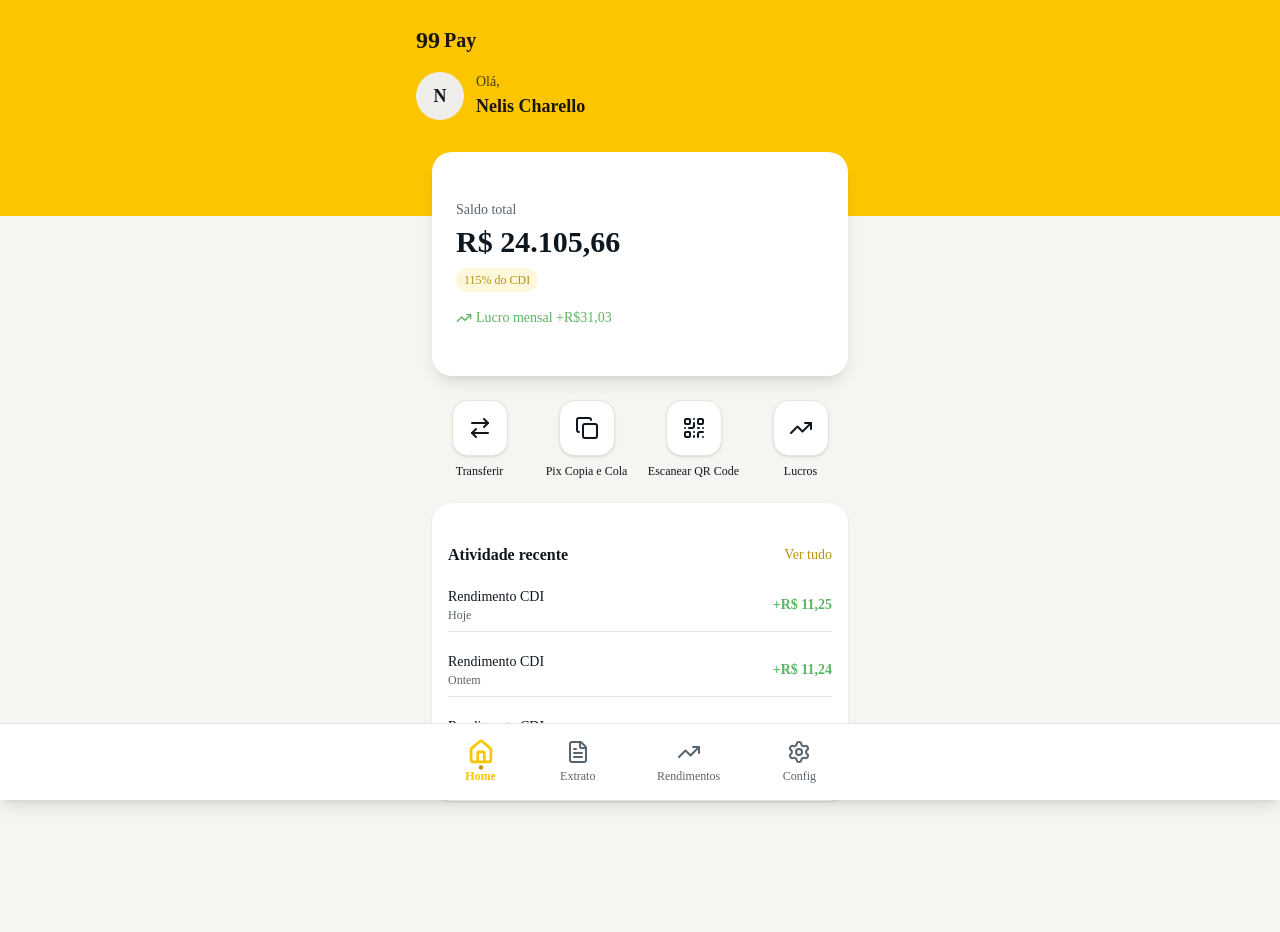
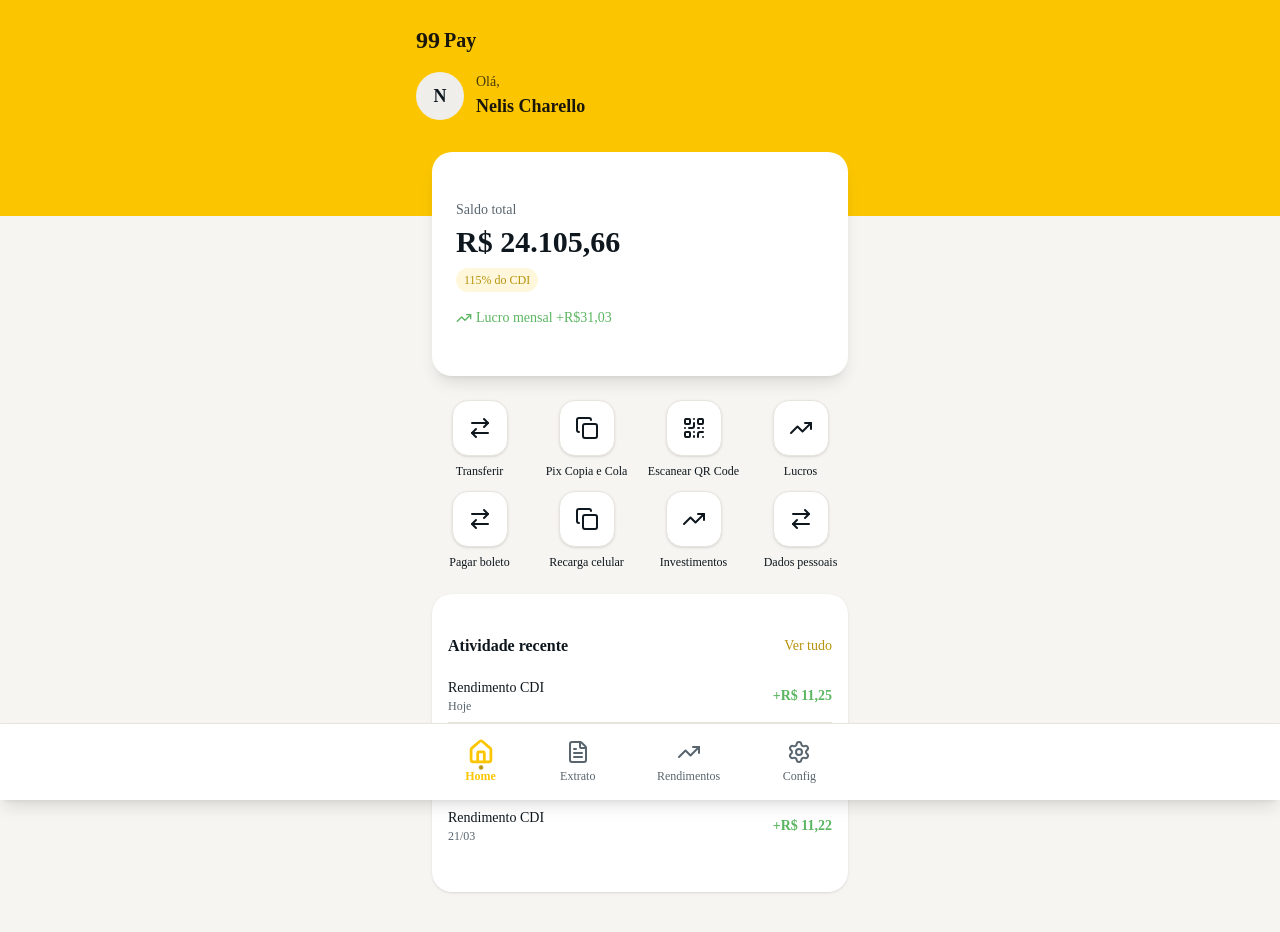
Before and after one commit to miriamhomeon-ops/banc, a Next.js app: page /home in a window 1280 px wide. Shown: the top 932 px of the page. Before the commit the page ends 881 px from the top, so only its background shows below. Built offline with nearby package versions, Linux system fonts and the light colour scheme; sample sign-in values are in the browser's storage.

Commit message:
Update page.tsx

```diff
--- a/app/(app)/home/page.tsx
+++ b/app/(app)/home/page.tsx
@@ -13,6 +13,11 @@ const quickActions = [
   { icon: Copy, label: "Pix Copia e Cola", href: "/pix-transfer" },
   { icon: QrCode, label: "Escanear QR Code", href: "/pix-transfer" },
   { icon: TrendingUp, label: "Lucros", href: "/rendimentos" },
+
+  { icon: ArrowRightLeft, label: "Pagar boleto", href: "/pagamentos" },
+  { icon: Copy, label: "Recarga celular", href: "/recarga" },
+  { icon: TrendingUp, label: "Investimentos", href: "/investimentos" },
+  { icon: ArrowRightLeft, label: "Dados pessoais", href: "/dados-pessoais" },
 ]
 
 export default function HomePage() {
```
